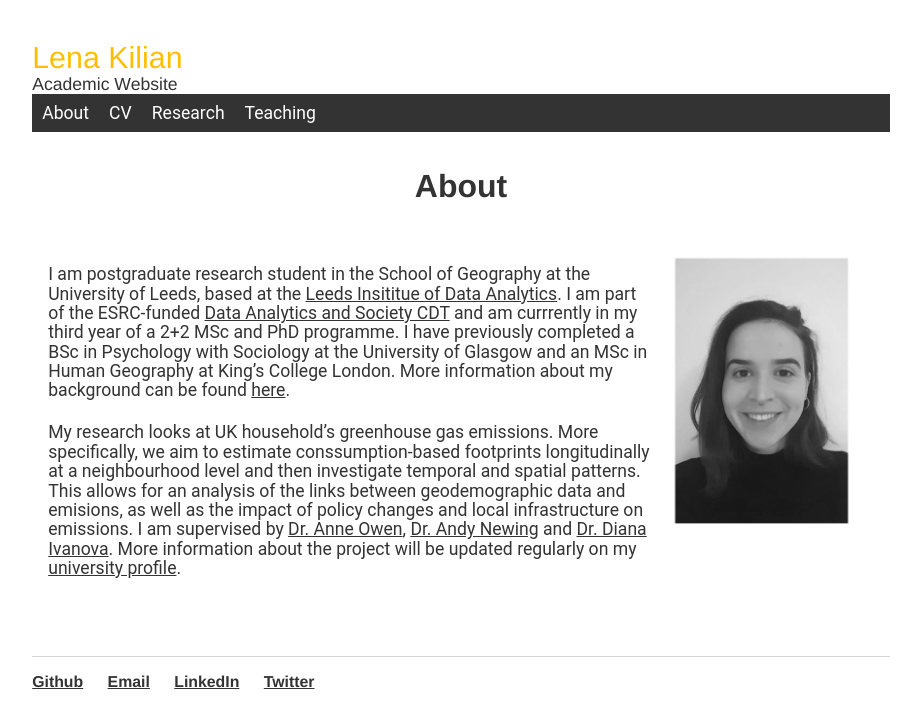
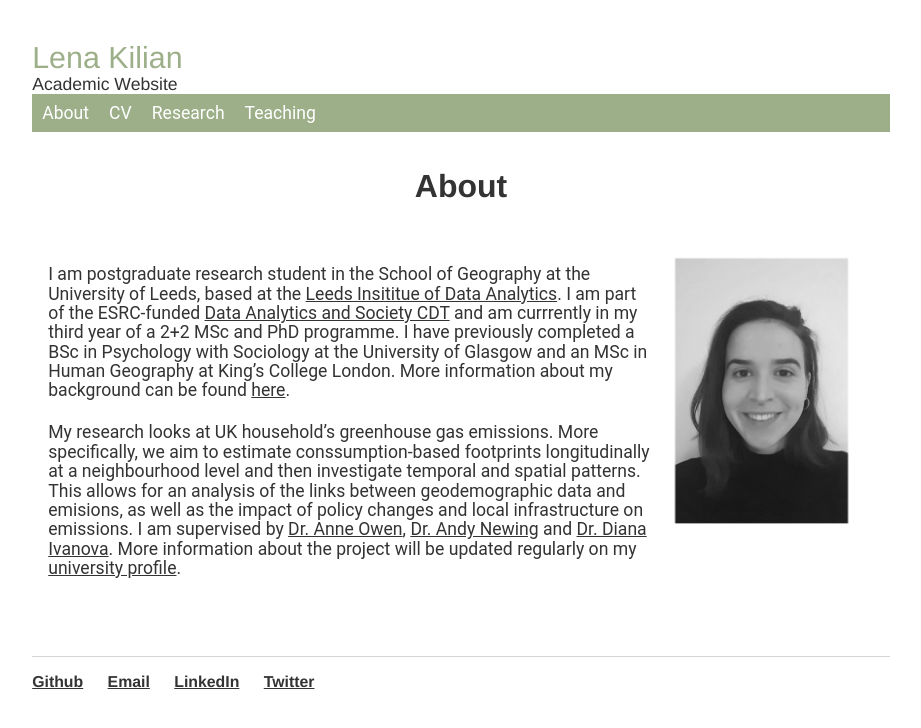
Before and after one commit to lena-kilian/lena-kilian.github.io, a Jekyll site: the page built from index.md, in a window 1280 px wide. Shown: the top 728 px of the page, without its empty margins (179-1100 px from the left). Built offline with Jekyll 4.4.1, drawn with Linux system fonts in a browser that asks for light colours; our own code applies the rules of GitHub Pages for plain Markdown files.

Commit message:
Update main.css

```diff
--- a/css/main.css
+++ b/css/main.css
@@ -13,7 +13,7 @@ title {
  /* Navbar container */
 .navbar {
   overflow: hidden;
-  background-color: #333;
+  background-color: #9CAF88;
   font-family:'Roboto';
   color: #ffffff;
 }
@@ -48,8 +48,8 @@ title {
 
 /* Add a red background color to navbar links on hover */
 .navbar a:hover, .dropdown:hover .dropbtn {
-  background-color: #ffbf00;
-  color: #333;
+  background-color: #333;
+  color: #ffffff;
 }
 
 /* Dropdown content (hidden by default) */
@@ -109,7 +109,7 @@ a:hover {
 title_main {
     font-size: 1.9em;
     font-family:'Helvetica';
-    color: #ffbf00;
+    color: #9CAF88;
     padding: 0px 16px 0px 0px;
 }
 
@@ -133,14 +133,14 @@ h1 {Times
 h2 {
     font-size: 1.9em;
     font-family:'Helvetica';
-    color: #ffbf00;
+    color: #333;
     padding: 14px 16px;
 }
 
 h3 {
     font-size: 1.2em;
     font-family:'Helvetica';
-    color: #ffbf00;
+    color: #333;
     padding: 2px 10px;
 }
 
```
